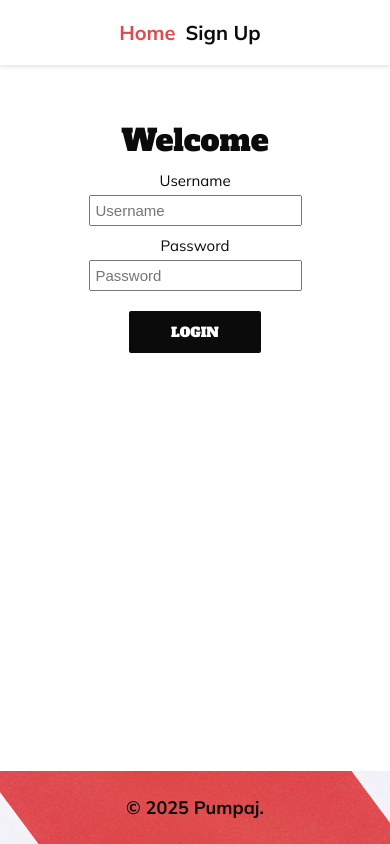
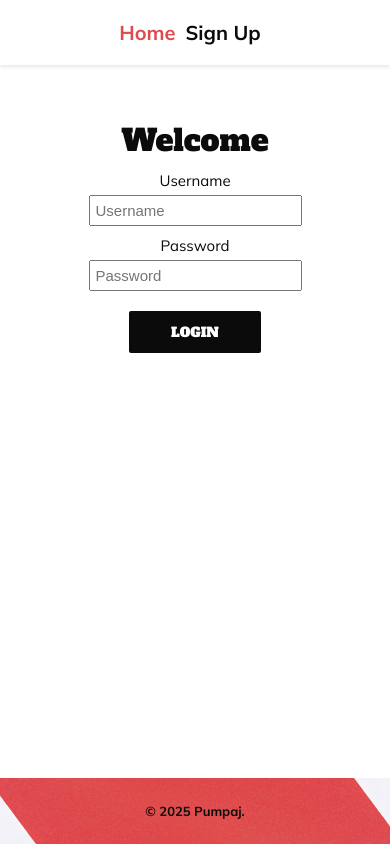
Before and after one commit to mladen081/o, a React (Vite) app: page / in a window 390 px wide. Built offline with nearby package versions, Linux system fonts and the light colour scheme.

Commit message:
008 up++

```diff
--- a/src/index.css
+++ b/src/index.css
@@ -124,7 +124,8 @@ form button {
   margin-top: 2rem;
 }
 
-form input {
+form input,
+form select {
   font-size: 1.5rem;
   padding: 0.5rem;
 }
@@ -237,7 +238,7 @@ button:focus {
   }
 
   p {
-    font-size: 1.8rem;
+    font-size: 1.3rem;
   }
 
   .c-right {
```
